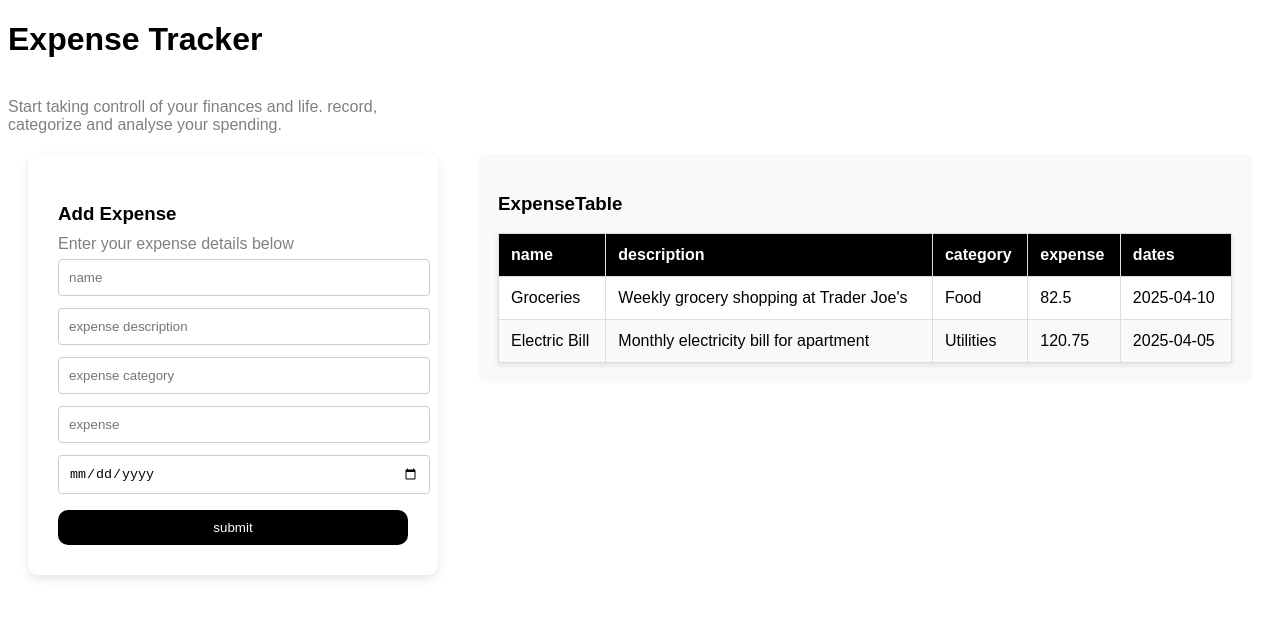
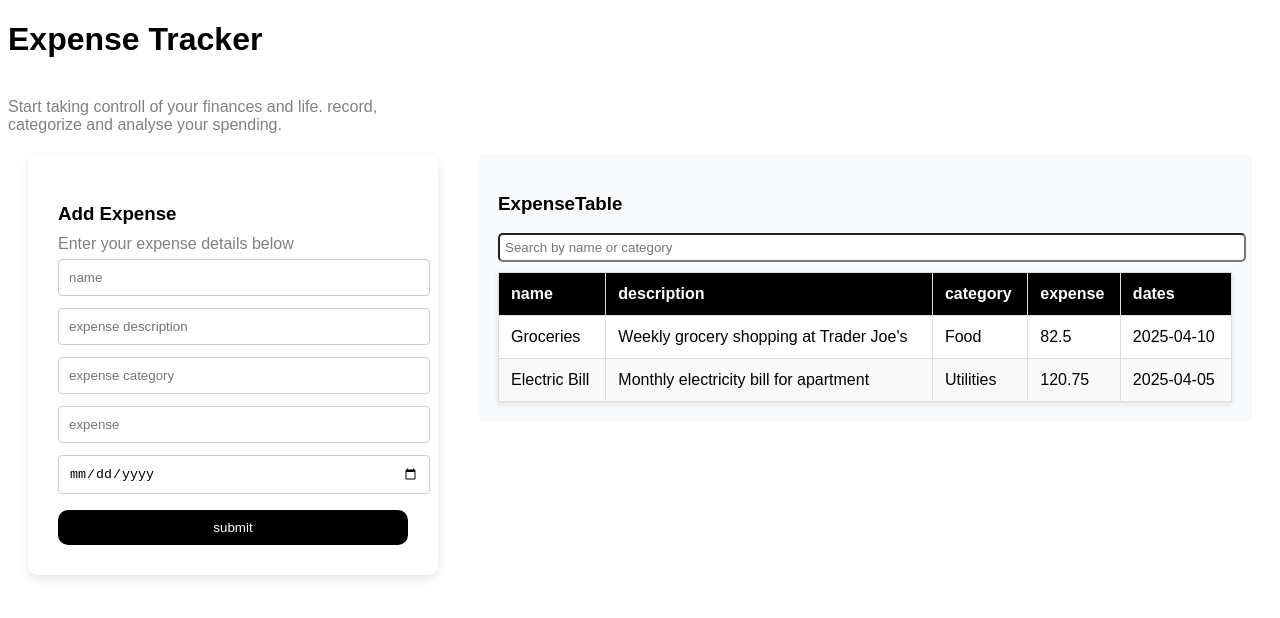
Before and after one commit to carly-cracker/expense-tracker, a React (Vite) app: page / in a window 1280 px wide. Shown: the top 618 px of the page. Built offline with nearby package versions, Linux system fonts and the light colour scheme.

Commit message:
adds the search filter

```diff
--- a/src/ExpenseTable.jsx
+++ b/src/ExpenseTable.jsx
@@ -1,12 +1,15 @@
 import React from 'react'
 import NewExpense from './NewExpense'
 import { expenses } from './expenses'
+import SearchBar from './SearchBar'
 
-const ExpenseTable = ({children})=> {
+const ExpenseTable = ({children,searchTerm,setSearchTerm})=> {
   return (
     <>
     <div className='table-section'>
         <h3>ExpenseTable</h3>
+        <SearchBar searchTerm={searchTerm} setSearchTerm={setSearchTerm} />
+
         <table>
             <thead>
               <tr>
--- a/src/NewExpense.jsx
+++ b/src/NewExpense.jsx
@@ -1,10 +1,12 @@
 import React,{useState} from "react";
 import ExpenseTable from "./ExpenseTable";
 import { expenses,getNextId } from "./expenses";
+import SearchBar from "./SearchBar";
 
 let allExpenses;
 function ExpenseForm(){
 
+    const [searchTerm, setSearchTerm] = useState("");
     const [formData, setFormData] = useState(expenses)
     const [newEntry, setNewEntry] = useState({
         name:"",
@@ -41,6 +43,12 @@ function ExpenseForm(){
         console.log(updatedExpenses)
 
     }
+
+    const filteredData = formData.filter((item) =>
+        item.name.toLowerCase().includes(searchTerm.toLowerCase()) ||
+        item.category.toLowerCase().includes(searchTerm.toLowerCase())
+      );
+
     return(
         <>
         <div className="container">
@@ -97,9 +105,9 @@ function ExpenseForm(){
                 </button>
             </form>
             </div>
-            <ExpenseTable>
-            {formData.map((data )=>(
-         <tr key={data.id} >
+            <ExpenseTable searchTerm={searchTerm} setSearchTerm={setSearchTerm}>
+        {filteredData.map((data) => (
+          <tr key={data.id}>
             <td>{data.name}</td>
             <td>{data.description}</td>
             <td>{data.category}</td>
--- /dev/null
+++ b/src/SearchBar.jsx
@@ -0,0 +1,20 @@
+import React from 'react';
+
+const SearchBar = ({ searchTerm, setSearchTerm }) => {
+  return (
+    <input
+      type="text"
+      placeholder="Search by name or category"
+      value={searchTerm}
+      onChange={(e) => setSearchTerm(e.target.value)}
+      style={{
+        marginBottom: "10px",
+        padding: "5px",
+        width: "100%",
+        borderRadius: "5px"
+      }}
+    />
+  );
+};
+
+export default SearchBar;
```
Lines whose indentation alone changed are shown as unchanged.
